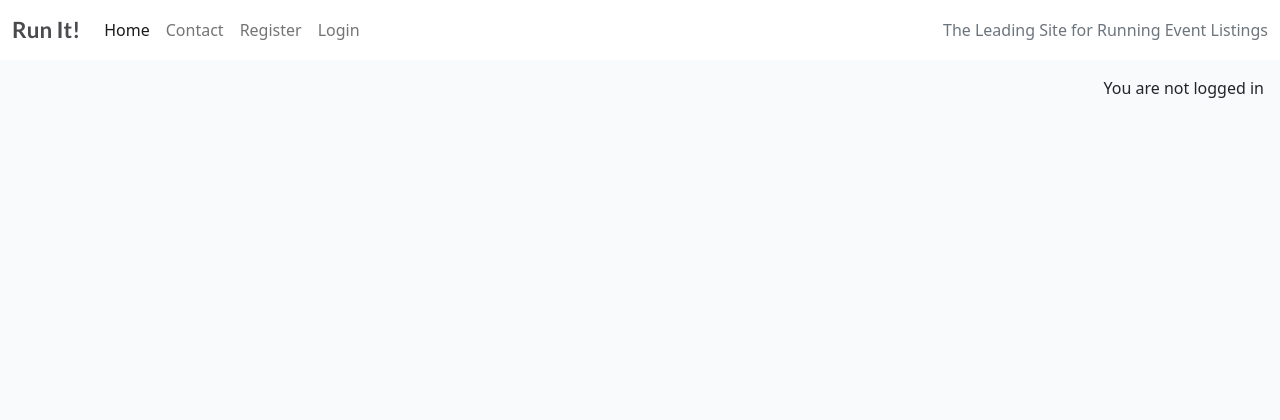
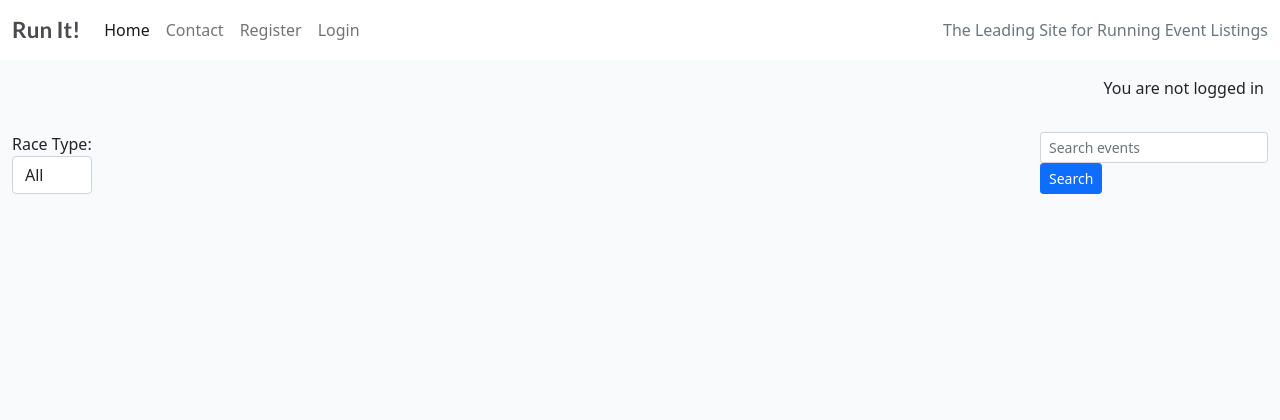
Before and after one commit to jdohertydev/runit, a Django app: page / in a window 1280 px wide. Shown: the top 420 px of the page. Run offline with Django 4.2, Linux system fonts and the light colour scheme; data that the repository does not hold is empty.

Commit message:
Implement and test filter and search feature

```diff
--- a/events_listing/forms.py
+++ b/events_listing/forms.py
@@ -1,4 +1,4 @@
-from .models import Comment
+from .models import Comment, PostEvent
 from allauth.account.forms import SignupForm
 from django import forms
 
@@ -20,3 +20,12 @@ class CustomSignupForm(SignupForm):
         user.last_name = self.cleaned_data['last_name']
         user.save()
         return user
+
+class EventFilterForm(forms.Form):
+    q = forms.CharField(required=False, label='Search')
+    race_type = forms.ChoiceField(
+        required=False,
+        choices=[('', 'All')] + PostEvent.RACE_TYPE_CHOICES,
+        label='Race Type'
+    )
+    location = forms.CharField(required=False, label='Location')
--- a/events_listing/templates/events_listing/index.html
+++ b/events_listing/templates/events_listing/index.html
@@ -6,8 +6,30 @@
 <!-- index.html content starts here -->
 <div class="container-fluid">
     <div class="row">
+        <!-- Filter and Search Form -->
+        <div class="col-12 mt-3">
+            <form id="filterForm" method="get" class="form-inline d-flex justify-content-between">
+                <!-- Filter Form -->
+                <div class="form-group me-2">
+                    <label for="race_type">Race Type:</label>
+                    <select name="race_type" id="race_type" class="form-control">
+                        <option value="">All</option>
+                        <option value="Road" {% if request.GET.race_type == "Road" %}selected{% endif %}>Road</option>
+                        <option value="Trail" {% if request.GET.race_type == "Trail" %}selected{% endif %}>Trail</option>
+                        <option value="Mixed" {% if request.GET.race_type == "Mixed" %}selected{% endif %}>Mixed</option>
+                    </select>
+                </div>
+                <!-- Search Form -->
+                <div class="form-group">
+                    <input type="text" name="q" class="form-control form-control-sm me-2" placeholder="Search events" value="{{ request.GET.q }}">
+                    <button type="submit" class="btn btn-primary btn-sm ">Search</button>
+                </div>
+            </form>
+        </div>
+    </div>
 
-        <!-- Events  Entries Column --->
+    <div class="row">
+        <!-- Events Entries Column -->
         <div class="col-12 mt-3 left">
             <div class="row">
                 {% for post in postevent_list %}
@@ -16,8 +38,7 @@
                         <div class="card-body">
                             <div class="image-container">
                                 {% if "placeholder" in post.featured_image.url %}
-                                <img class="card-img-top" src="{% static 'images/default.jpg' %}"
-                                    alt="placeholder image">
+                                <img class="card-img-top" src="{% static 'images/default.jpg' %}" alt="placeholder image">
                                 {% else %}
                                 <img class="card-img-top" src="{{ post.featured_image.url }}" alt="{{ post.title }}">
                                 {% endif %}
@@ -41,10 +62,10 @@
             <div class="row">
                 {% endif %}
                 {% endfor %}
-
             </div>
         </div>
     </div>
+
     {% if is_paginated %}
     <nav aria-label="Page navigation">
         <ul class="pagination justify-content-center">
@@ -61,5 +82,6 @@
     {% endif %}
 </div>
 
+<script src="{% static 'js/filter_form.js' %}"></script>
 <!-- index.html content ends here -->
 {% endblock %}
--- a/events_listing/views.py
+++ b/events_listing/views.py
@@ -3,9 +3,10 @@ from django.views import generic
 from django.contrib import messages
 from django.utils import timezone
 from .models import PostEvent, EventSignUp, Comment
-from .forms import CommentForm
+from .forms import CommentForm, EventFilterForm
 from django.http import HttpResponseRedirect
 from django.urls import reverse
+from django.db.models import Q
 
 class PostList(generic.ListView):
     template_name = "events_listing/index.html"
@@ -14,7 +15,46 @@ class PostList(generic.ListView):
     def get_queryset(self):
         current_datetime = timezone.now()
         queryset = PostEvent.objects.filter(date__gte=current_datetime)
+
+        query = self.request.GET.get('q')
+        race_type = self.request.GET.get('race_type')
+        location = self.request.GET.get('location')
+
+        if query:
+            # Search in PostEvent model
+            queryset = queryset.filter(
+                Q(event_name__icontains=query) |
+                Q(description__icontains=query)
+            )
+
+            # Get IDs of matching objects from other models
+            event_signup_ids = EventSignUp.objects.filter(
+                Q(user__username__icontains=query) |
+                Q(event__event_name__icontains=query) |
+                Q(event__description__icontains=query)
+            ).values_list('event_id', flat=True)
+
+            comment_ids = Comment.objects.filter(
+                Q(author__username__icontains=query) |
+                Q(body__icontains=query)
+            ).values_list('post_id', flat=True)
+
+            # Filter PostEvent queryset based on IDs from other models
+            queryset = queryset | PostEvent.objects.filter(id__in=event_signup_ids)
+            queryset = queryset | PostEvent.objects.filter(id__in=comment_ids)
+
+        if race_type:
+            queryset = queryset.filter(race_type=race_type)
+
+        if location:
+            queryset = queryset.filter(location__icontains=location)
+
         return queryset
+
+    def get_context_data(self, **kwargs):
+        context = super().get_context_data(**kwargs)
+        context['form'] = EventFilterForm(self.request.GET or None)
+        return context
 
 def postevent_detail(request, slug):
     queryset = PostEvent.objects.filter(status=1)
--- /dev/null
+++ b/static/js/filter_form.js
@@ -0,0 +1,5 @@
+document.addEventListener('DOMContentLoaded', function() {
+    document.getElementById('race_type').addEventListener('change', function() {
+        document.getElementById('filterForm').submit();
+    });
+});
--- a/templates/base.html
+++ b/templates/base.html
@@ -3,6 +3,7 @@
 {% url 'account_login' as login_url %}
 {% url 'account_signup' as signup_url %}
 {% url 'account_logout' as logout_url %}
+{% url 'contact' as contact_url %}
 
 <!DOCTYPE html>
 <html class="h-100" lang="en">
```
Also changed, not shown: contact/templates/contact/contact.html (+6 -13 lines), static/js/countdown.js (line endings or trailing spaces).
